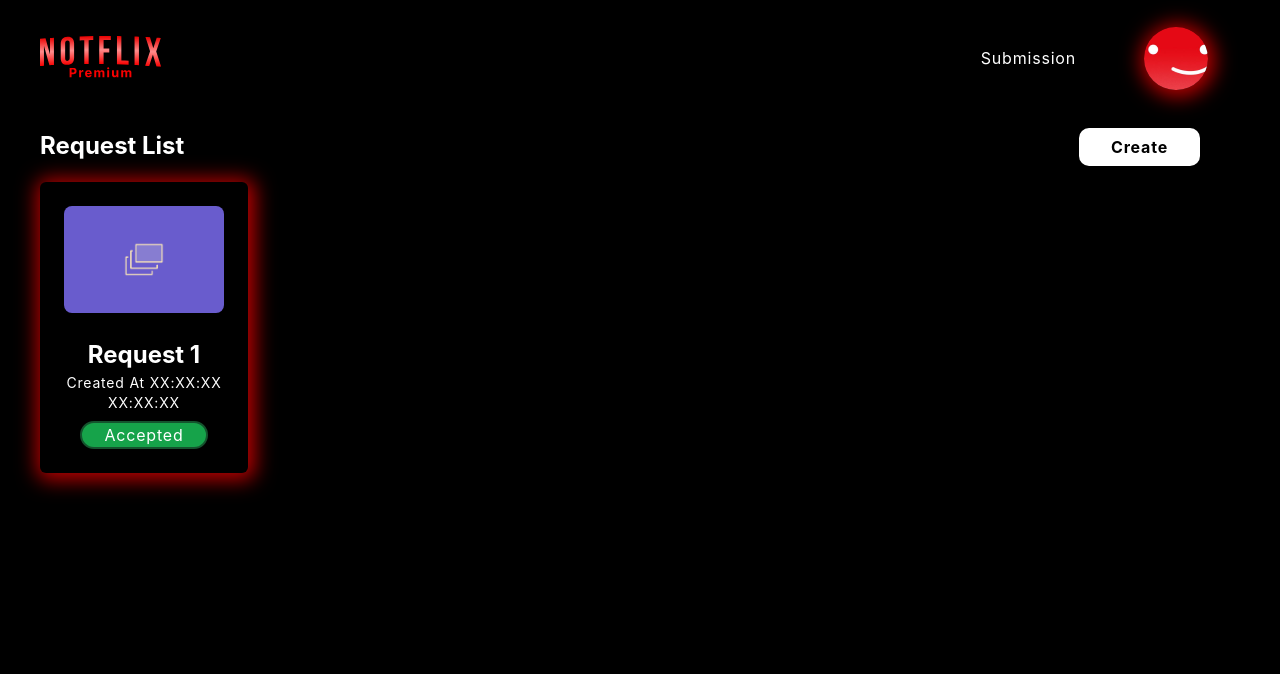
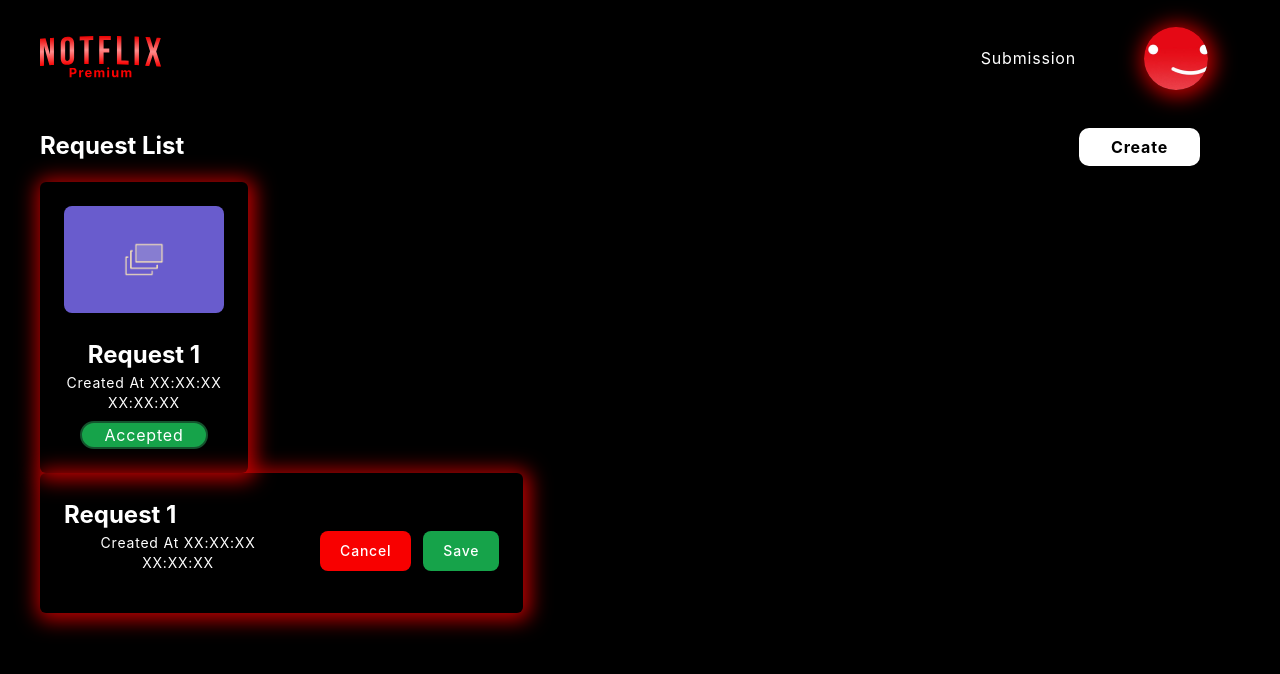
Before and after one commit to dhanikanovlisa/notflix-premium-app, a React (Vite) app: page /submission in a window 1280 px wide. Shown: the top 674 px of the page. Built offline with nearby package versions, Linux system fonts and the light colour scheme.

Commit message:
feat(cardApproval): add cardapproval component

```diff
--- /dev/null
+++ b/src/components/cardApproval/CardApproval.tsx
@@ -0,0 +1,37 @@
+interface CardProps {
+  title: string;
+  description: string;
+  onAccept?: () => void;
+  onReject?: () => void;
+}
+
+function CardApproval({ title, description, onAccept, onReject }: CardProps) {
+  return (
+    <div className="sm:w-full xl:w-5/12">
+      <div className="w-full h-full red-glow p-6 rounded-md flex flex-col sm:flex-col sm:space-y-4 xl:flex-row xl:space-x-7 justify-center items-center">
+        <div className="mb-4">
+          <h3>{title}</h3>
+          <p className="text-center text-sm">Created At {description}</p>
+        </div>
+        <div className="flex flex-row gap-3">
+          <button
+            type="button"
+            className="text-white button-red hover:bg-red-800 focus:ring-4 focus:outline-none focus:ring-gray-200 rounded-lg border border-gray-200 text-sm font-medium px-5 py-2.5 hover:text-white focus:z-10 dark:bg-gray-700 dark:text-gray-300 dark:border-gray-500 dark:hover:text-white dark:hover:bg-gray-600 dark:focus:ring-gray-600"
+            onClick={onReject}
+          >
+            Cancel
+          </button>
+          <button
+            type="button"
+            className="text-white bg-green-600 hover:bg-green-800 focus:ring-4 focus:outline-none focus:ring-red-300 dark:focus:ring-red-800 font-medium rounded-lg text-sm inline-flex items-center px-5 py-2.5 text-center"
+            onClick={onAccept}
+          >
+            Save
+          </button>
+        </div>
+      </div>
+    </div>
+  );
+}
+
+export default CardApproval;
--- a/src/components/cardSubmission/Card.tsx
+++ b/src/components/cardSubmission/CardSubmission.tsx
@@ -11,7 +11,7 @@ interface CardProps {
   status: Status;
 }
 
-function Card({ image, title, description, status }: CardProps) {
+function CardSubmission({ image, title, description, status }: CardProps) {
   return (
     <div className="w-52 h-full red-glow p-6 rounded-md justify-center items-center">
       <div className="mb-6">
@@ -30,4 +30,4 @@ function Card({ image, title, description, status }: CardProps) {
   );
 }
 
-export default Card;
+export default CardSubmission;
--- a/src/components/modal/Modal.tsx
+++ b/src/components/modal/Modal.tsx
@@ -1,12 +1,11 @@
 interface ModalProps {
-  id: string;
   title: string;
   message: string;
   onConfirm?: () => void;
   onCancel?: () => void;
 }
 
-function Modal({ id, title, message, onConfirm, onCancel }: ModalProps) {
+function Modal({title, message, onConfirm, onCancel }: ModalProps) {
   return (
     <div
       tabIndex={-1}
--- a/src/pages/submission/Submission.tsx
+++ b/src/pages/submission/Submission.tsx
@@ -1,5 +1,6 @@
-import Card from "../../components/cardSubmission/Card";
 import Navbar from "../../components/navbar/Navbar";
+import CardApproval from "../../components/cardApproval/CardApproval";
+import CardSubmission from "../../components/cardSubmission/CardSubmission";
 
 function Submission() {
   return (
@@ -11,16 +12,22 @@ function Submission() {
           <button className="button-white text-button font-bold">Create</button>
         </div>
         <div className="pt-4">
-            <Card
+          <CardSubmission
             image="/src/assets/placeholder-image.webp"
             title="Request 1"
             description="XX:XX:XX XX:XX:XX"
             status={{ status: "Accepted" }}
           />
+          <CardApproval
+            title="Request 1"
+            description="XX:XX:XX XX:XX:XX"
+            onAccept={() => console.log("Accept")}
+            onReject={() => console.log("Reject")}
+          />
         </div>
       </div>
     </>
-    )
+  );
 }
 
 export default Submission;
--- a/src/pages/user/EditProfile.tsx
+++ b/src/pages/user/EditProfile.tsx
@@ -74,7 +74,6 @@ function EditProfile() {
 
       {isModalOpen && (
         <Modal
-          id="popup-modal"
           title="Are you sure?"
           message="Are you sure you want to cancel?"
           onCancel={handleModalCancel}
```
Lines whose indentation alone changed are shown as unchanged.
